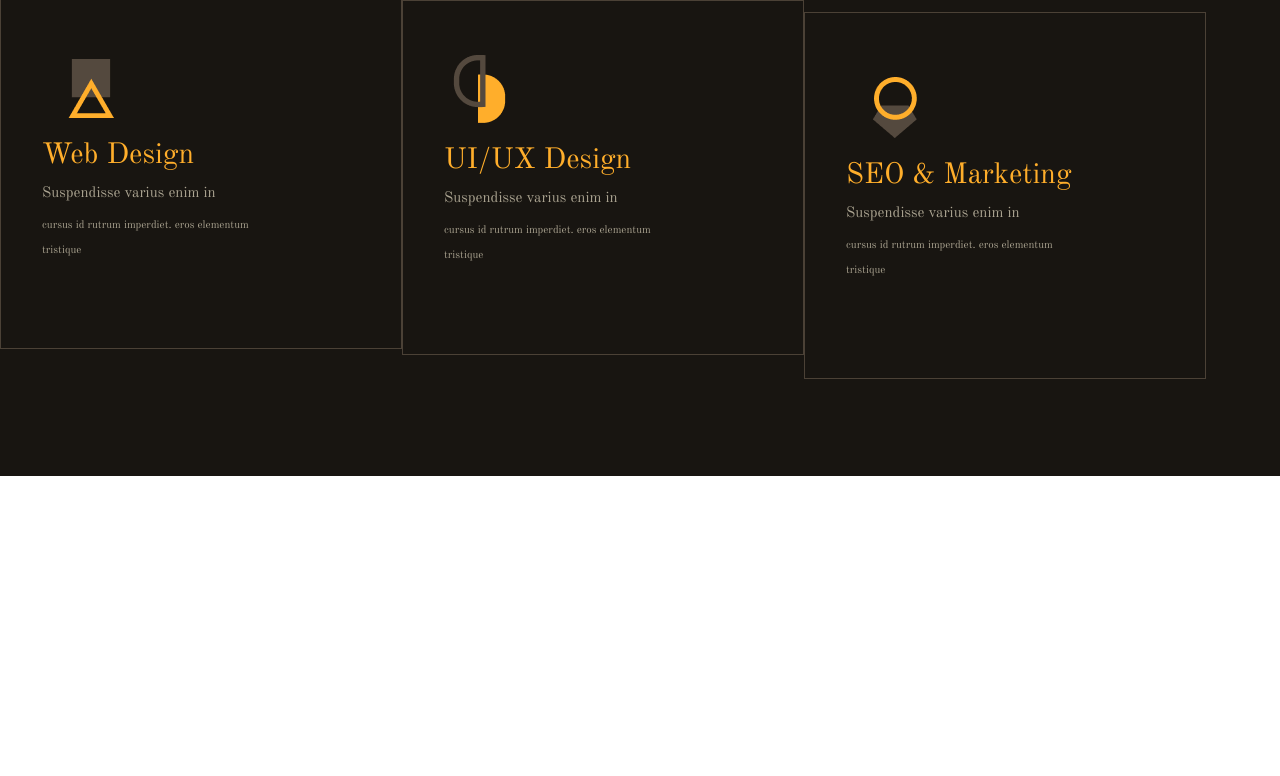
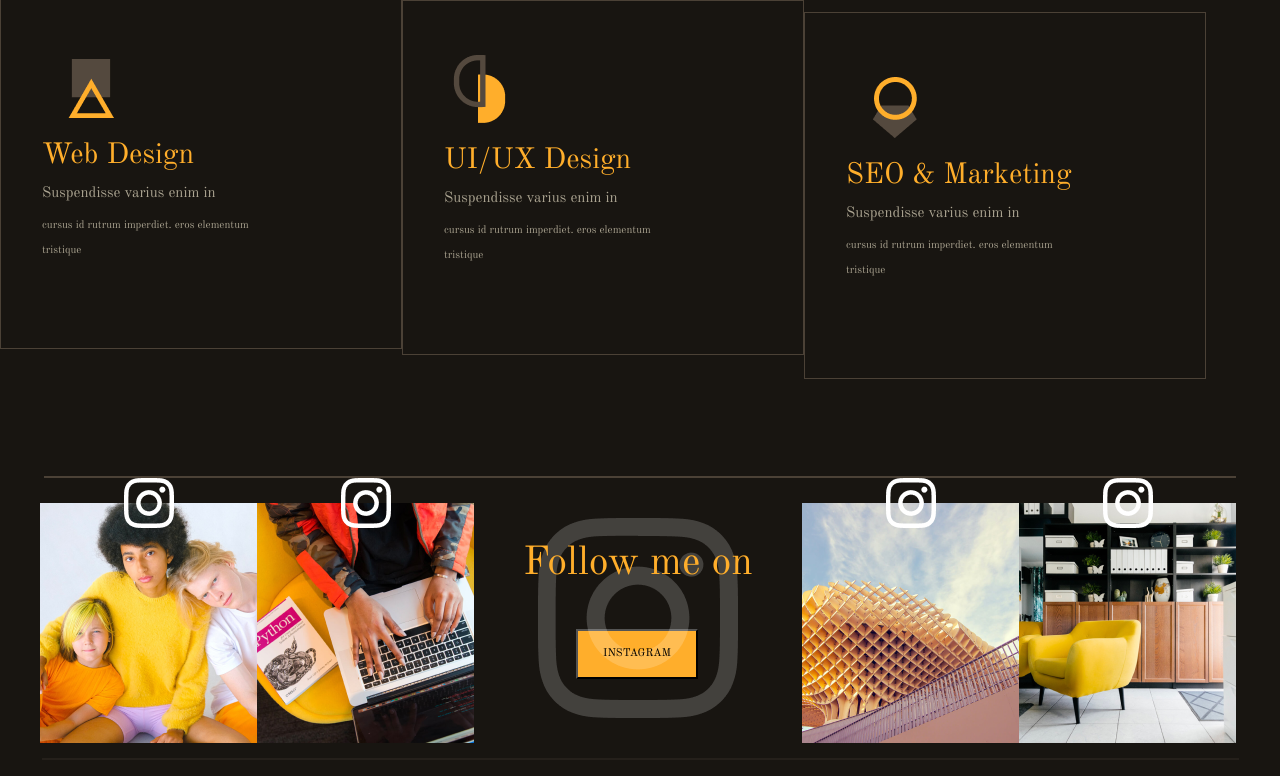
Before and after one commit to 1ogosh/Atelier_landing, a website: page src/index.html in a window 1280 px wide. Shown: the part 3990-4766 px from the top of the page. Before the commit the page ends 4466 px from the top, so only its background shows below. Drawn offline with nearby package versions, Linux system fonts and the light colour scheme.

Commit message:
follow me section

```diff
--- a/src/index.html
+++ b/src/index.html
@@ -165,5 +165,34 @@
      </div>
     </section>
 
+    <section class="follow_me">
+      <hr class="follow_me_hr2_1">
+     <div class="follow_me_container">
+
+      <div class="follow_me_div">
+        <img class="follow_me_div_img1" src="img/icons/insta.png" alt="insta">
+        <img class="follow_me_div_img2" src="img/icons/follow_me1.png" alt="me1">
+      </div>
+      <div class="follow_me_div">
+        <img class="follow_me_div_img1" src="img/icons/insta.png" alt="insta">
+        <img class="follow_me_div_img2" src="img/icons/follow_me2.png" alt="me2">
+      </div>
+      <div class="follow_me_div">
+        <img class="follow_me_div_img2_me3" src="img/icons/center_inst.png" alt="me3">
+        <h1 class="follow_me_div_img2_me3_descr">Follow me on</h1>
+        <button class="follow_me_div_img2_me3_btn">Instagram</button>
+      </div>
+      <div class="follow_me_div">
+        <img class="follow_me_div_img1" src="img/icons/insta.png" alt="insta">
+        <img class="follow_me_div_img2" src="img/icons/follow_me3.png" alt="me3">
+      </div>
+      <div class="follow_me_div">
+        <img class="follow_me_div_img1" src="img/icons/insta.png" alt="insta">
+        <img class="follow_me_div_img2" src="img/icons/follow_me4.png" alt="me4">
+      </div>
+
+     </div>
+     <hr class="follow_me_hr2_2">
+    </section>
   </body>
 </html>
--- /dev/null
+++ b/src/scss/_follow_me.scss
@@ -0,0 +1,68 @@
+.follow_me{
+  height: 300px;
+  background-color: #181511;
+  &_container{
+    max-width: 1200px;
+    margin: 0 auto;
+    display: flex;
+  }
+  &_hr2_1{
+    width: 1190px;
+    display: block;
+    margin: 0 auto;
+    z-index: 1;
+    border: 1px solid;
+    color: #4B4136;
+  }
+  &_hr2_2{
+    display: block;
+    width: 1195px;
+    margin: 0 auto;
+    border: 1px solid;
+    color: #25201b;
+    margin-top: 15px;
+  }
+  &_div{
+    &_img2{
+      display: flex;
+      z-index: 1;
+      &_me3{
+        margin-left: 64px;
+        margin-right: 64px;
+        margin-top: 40px;
+        margin-bottom: 40px;
+        z-index: 1;
+        &_descr{
+          z-index: 2;
+          color: #FFAE2B;
+          display: block;
+          margin-top: -224px;
+          font-weight: 400;
+          font-size: 40px;
+          text-align: center;
+        }
+        &_btn{
+          display: block;
+          margin-top: 40px;
+          width: 122px;
+          height: 50px;
+          color: #000;
+          font-weight: 400;
+          font-size: 11px;
+          text-transform: uppercase;
+          background-color: #FFAE2B;
+          z-index: 2;
+          margin-left: 102px;
+
+        }
+      }
+    }
+    &_img1{
+      position: relative;
+      display: flex;
+      margin: 0 auto;
+      margin-bottom: -25px;
+      z-index: 999;
+    }
+  }
+}
--- a/src/scss/style.scss
+++ b/src/scss/style.scss
@@ -4,6 +4,7 @@
 @import 'cards';
 @import 'image';
 @import 'services';
+@import "follow_me";
 
 
 *{
```
Also changed, not shown: src/css/style.css, src/img/icons/center_inst.png (added), src/img/icons/follow_me1.png (added), src/img/icons/follow_me2.png (added), src/img/icons/follow_me3.png (added), src/img/icons/follow_me4.png (added), src/img/icons/insta.png (added).
